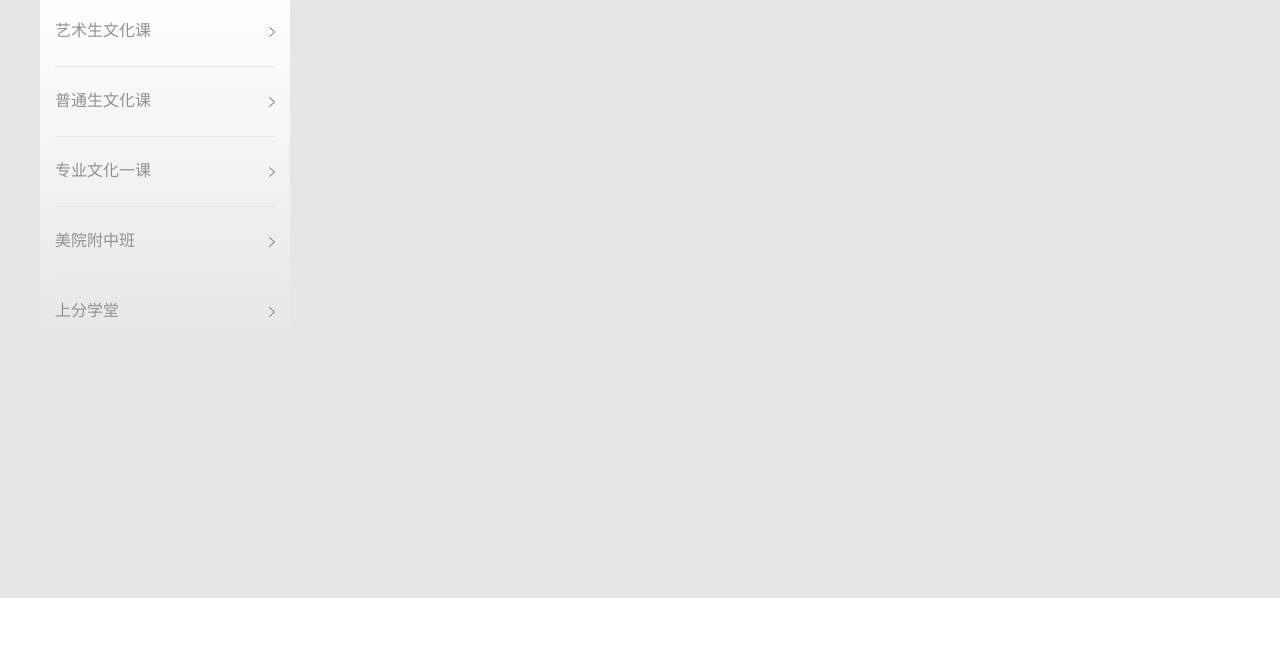
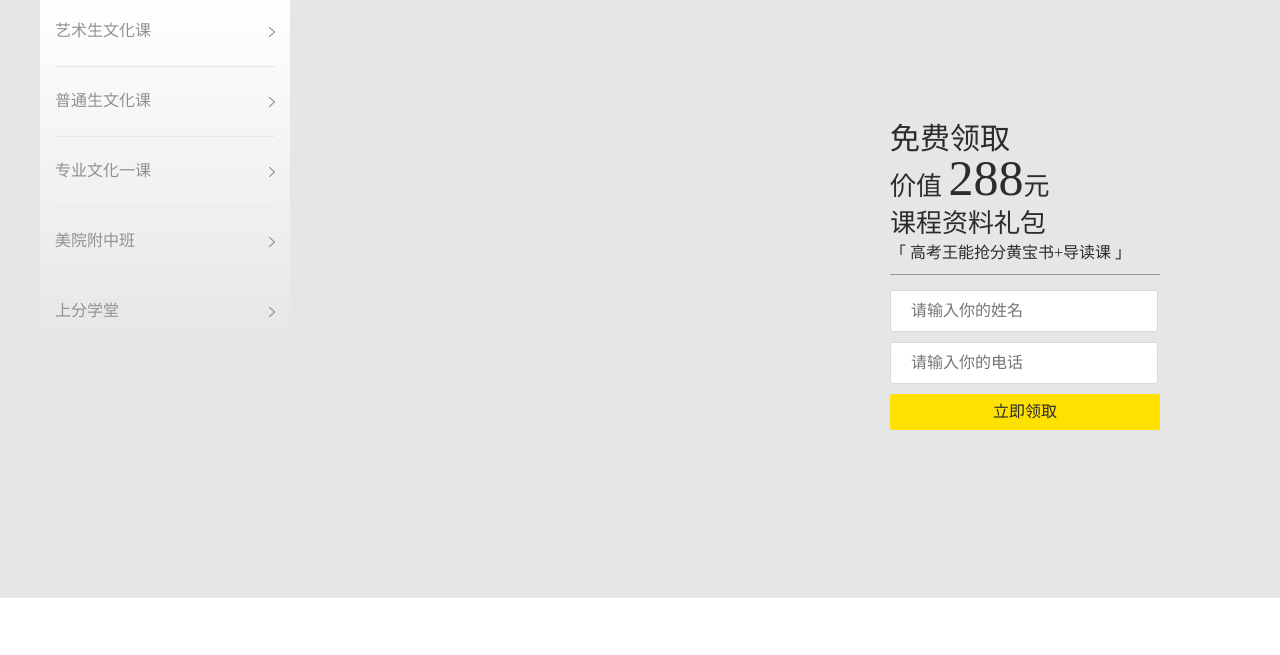
Before and after one commit to ffjy/home, a website: page src/index.html in a window 1280 px wide. Shown: the part 123-778 px from the top of the page. Drawn offline with nearby package versions, Linux system fonts and the light colour scheme; files that its build step writes are made by us from their sources.

Commit message:
Merge branch 'master' of github.com:ffjy/home
                   # Conflicts:
                   #	src/campus.html

```diff
--- a/src/css/home/home.scss
+++ b/src/css/home/home.scss
@@ -121,8 +121,83 @@ html, body, .page {
     }
   }
   .banner {
+    position: relative;
     height: 600px;
     background-color: #e6e6e6;
+
+    .receive {
+      position: absolute;
+      width: 270px;
+      top: 120px;
+      right: 120px;
+      margin: 0;
+      padding: 0;
+
+      .leadin {
+        font-size: 26px;
+        color: #2C2C2C;
+        line-height: 37px;
+        padding-bottom: 10px;
+        box-sizing: border-box;
+        border-bottom: 1px solid #989898;
+        margin-bottom: 15px;
+
+        >p {
+          margin: 0;
+
+          &:first-child {
+            font-size: 30px;
+            line-height: 42px;
+          }
+
+          &.gift {
+            font-size: 16px;
+            line-height: 22px;
+          }
+
+          >span {
+            font-size: 50px;
+            line-height: 37px;
+          }
+        }
+      }
+
+      .receiveMain {
+
+        >form {
+
+          >div {
+            width: 100%;
+            margin-bottom: 10px;
+
+            >input {
+              width: 268px;
+              height: 36px;
+              background-color: #ffffff;
+              border: 1px solid #D9D9D9;
+              border-radius: 3px;
+              font-size: 16px;
+              line-height: 22;
+              color: #BBBBBB;
+              padding: 20px;
+              box-sizing: border-box;
+            }
+
+            &.receiveBtn {
+              >button {
+                width: 100%;
+                height: 36px;
+                background-color: #FFE100;
+                border: none;
+                border-radius: 3px;
+                color: #2C2C2C;
+              }
+            }
+          }
+        }
+      }
+
+    }
   }
   .sub-banner {
     height: 300px;
--- a/src/index.html
+++ b/src/index.html
@@ -192,7 +192,31 @@
     </div>
   </div>
   <div class="banner">
+    <div class="receive">
+      <div class="leadin">
+        <p>免费领取</p>
+        <p>价值 <span>288</span>元</p>
+        <p>课程资料礼包</p>
+        <p class="gift">「 高考王能抢分黄宝书+导读课 」</p>
+      </div>
+      <div class="receiveMain">
+        <form >
+          <div>
+            <input type="text" name="user_name" required="required"
+                   placeholder="请输入你的姓名" data-label="姓名">
+          </div>
 
+          <div>
+            <input type="text" name="user_telephone" required="required"
+                   placeholder="请输入你的电话" data-label="电话">
+          </div>
+
+          <div class="receiveBtn">
+            <button>立即领取</button>
+          </div>
+        </form>
+      </div>
+    </div>
   </div>
   <div class="sub-banner">
     <div class="container">
```
